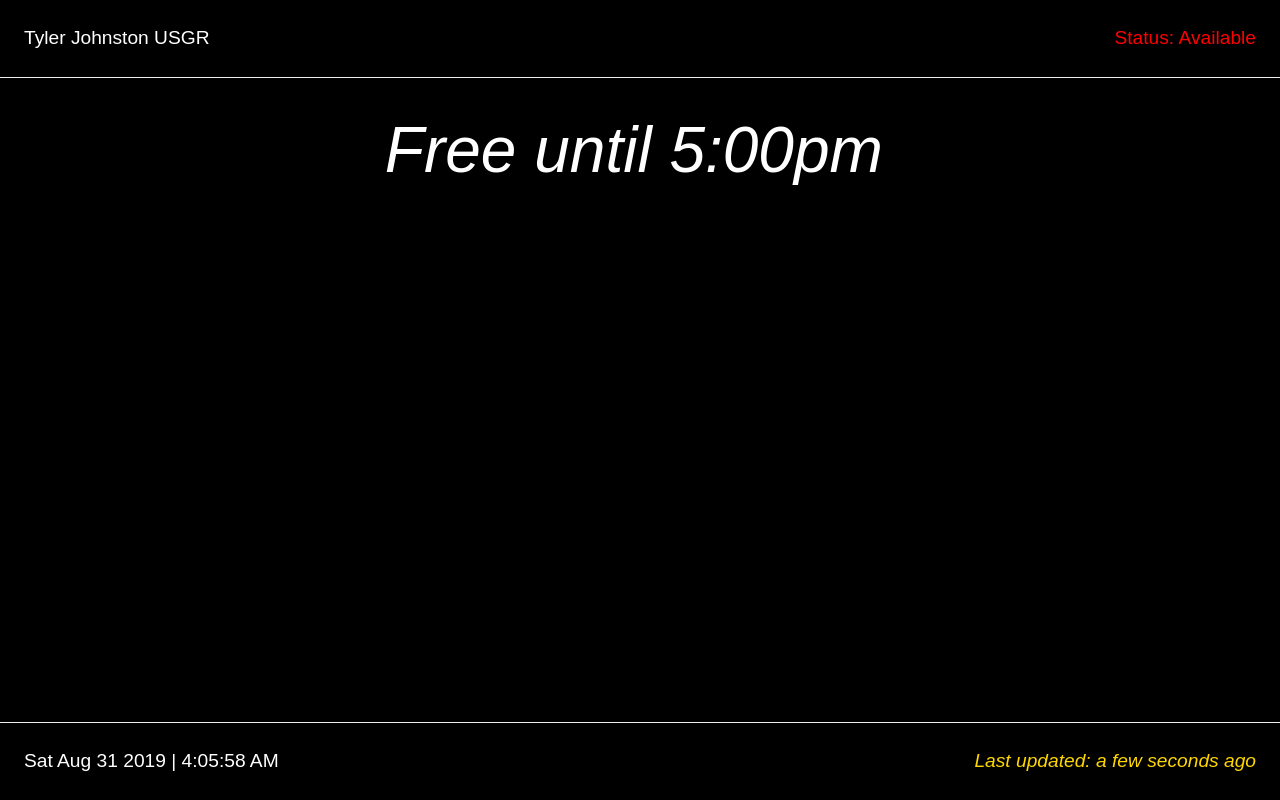
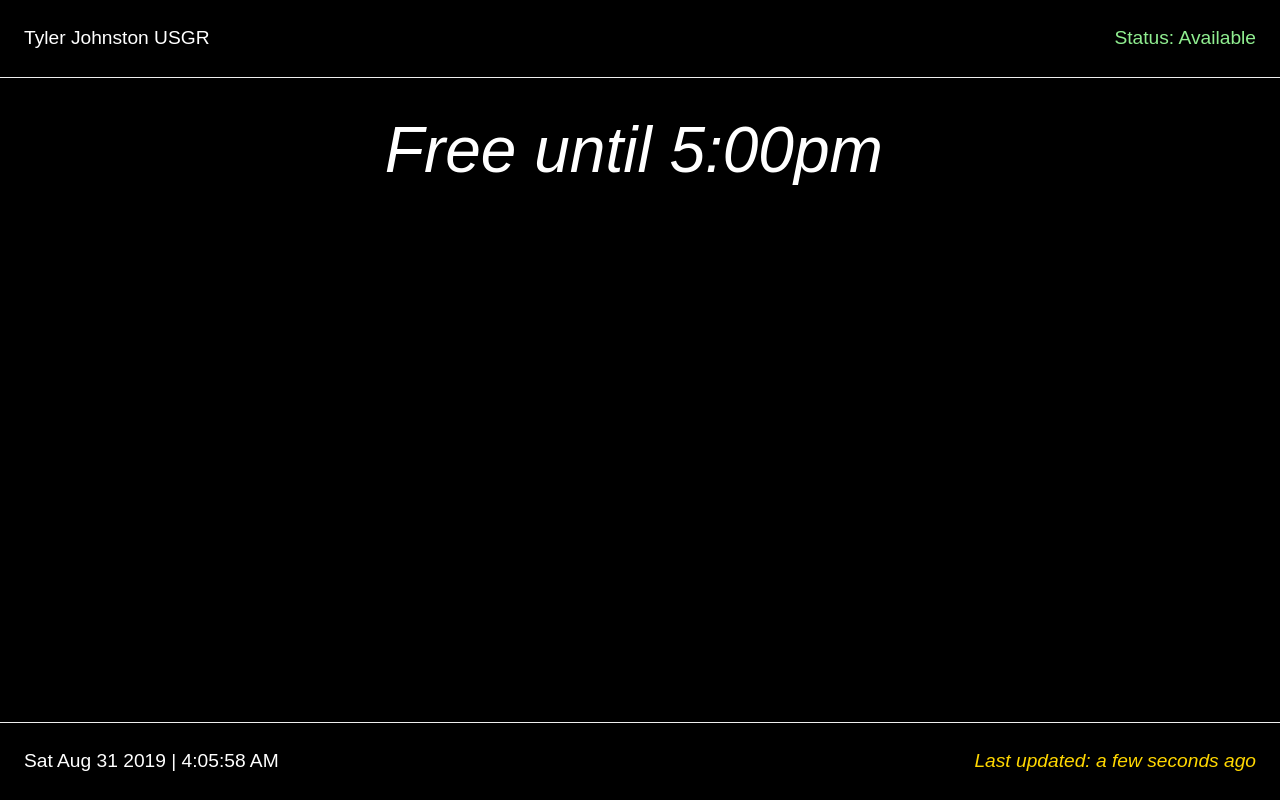
Before and after one commit to tgj/thecodedream, an Angular app: page / in a window 1280 px wide. Built offline with nearby package versions, Linux system fonts and the light colour scheme; a web font is replaced by a local one.

Commit message:
Update board

```diff
--- a/src/app/app.component.scss
+++ b/src/app/app.component.scss
@@ -36,7 +36,7 @@ footer {
 }
 
 .status {
-  color: red;
+  color: lightgreen;
 }
 
 .last-updated {
```
